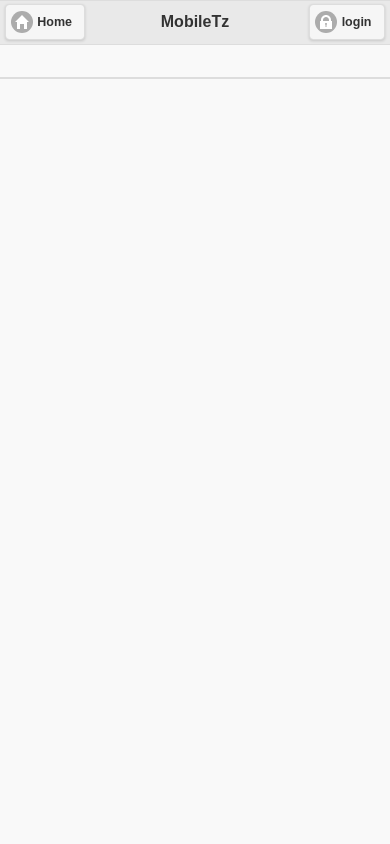
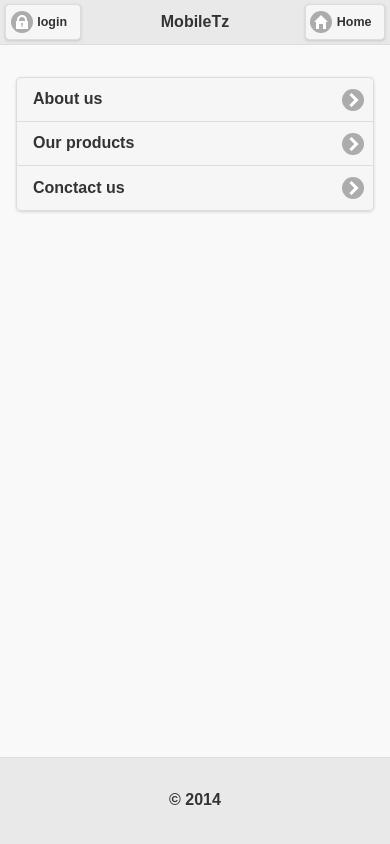
Before and after one commit to chingalo/mobile-phone-dealer, a Django app: page / in a window 390 px wide. Run offline with Django 3.2, Linux system fonts and the light colour scheme; parts of the project's set-up code (start-up, migrations or seed data) failed here and were passed over.

Commit message:
start home page for mobile tz site

```diff
--- a/templates/index.html
+++ b/templates/index.html
@@ -3,20 +3,87 @@
 
 <!-- home page -->
 <div data-role = "page" id = "home">
-
-	<div data-role = "header">
-		<a href = "#" class = "ui-btn ui-corner-all ui-shadow ui-icon-home ui-btn-icon-left">Home</a>
-		<a href = "#" class = "ui-btn ui-corner-all ui-shadow ui-icon-lock ui-btn-icon-left">login</a>
+	<div data-role = "header" data-position = "fixed">
+		<a href = "#" class = "ui-btn ui-btn-right  ui-corner-all ui-shadow ui-icon-home ui-btn-icon-left">Home</a>
+		<a href = "#" class = "ui-btn ui-btn-left  ui-corner-all ui-shadow ui-icon-lock ui-btn-icon-left">login</a>
 		<h5>MobileTz</h5>
-
 	</div>
 
 	<div data-role = "main" class = "ui-content">
 
+		<ul data-role = "listview" data-inset = "true">
+			<li><a href = "#aboutus">About us</a></li>
+			<li><a href = "#ourproducts">Our products</a></li>
+			<li><a href = "#conctactus" >Conctact us</a></li>
+		</ul>
+
 	</div>
 
-	<div data-role = "footer">
+	<div data-role = "footer" data-position = "fixed"><br>
+		<h4>&copy; {% now " Y" %}</h4><br>
+	</div>
+</div>
+
+
+
+<!---   our products page---->
+<div data-role = "page" id = "ourproducts">
+	<div data-role = "header" data-position = "fixed">
+		<a href = "#home" class = "ui-btn ui-btn-right  ui-corner-all ui-shadow ui-icon-home ui-btn-icon-left">Home</a>
+		<a href = "#" class = "ui-btn ui-btn-left  ui-corner-all ui-shadow ui-icon-lock ui-btn-icon-left">login</a>
+		<h5>MobileTz</h5>
+	</div>
+
+	<div data-role = "main" class = "ui-content">
+
+		our products.... commming soon
 
 	</div>
+
+	<div data-role = "footer" data-position = "fixed"><br>
+		<h4>&copy; {% now " Y" %}</h4><br>
+	</div>
 </div>
+
+
+<!---   about us page---->
+<div data-role = "page" id = "aboutus">
+	<div data-role = "header" data-position = "fixed">
+		<a href = "#home" class = "ui-btn ui-btn-right  ui-corner-all ui-shadow ui-icon-home ui-btn-icon-left">Home</a>
+		<a href = "#" class = "ui-btn ui-btn-left  ui-corner-all ui-shadow ui-icon-lock ui-btn-icon-left">login</a>
+		<h5>MobileTz</h5>
+	</div>
+
+	<div data-role = "main" class = "ui-content">
+
+		all about selling products for now based on mobile phones
+
+	</div>
+
+	<div data-role = "footer" data-position = "fixed"><br>
+		<h4>&copy; {% now " Y" %}</h4><br>
+	</div>
+</div>
+
+
+<!-- conctact us page ---->
+<div data-role = "page" id = "conctactus">
+	<div data-role = "header" data-position = "fixed">
+		<a href = "#home" class = "ui-btn ui-btn-right  ui-corner-all ui-shadow ui-icon-home ui-btn-icon-left">Home</a>
+		<a href = "#" class = "ui-btn ui-btn-left  ui-corner-all ui-shadow ui-icon-lock ui-btn-icon-left">login</a>
+		<h5>MobileTz</h5>
+	</div>
+
+	<div data-role = "main" class = "ui-content">
+
+		contact form ..... comming soon
+
+	</div>
+
+	<div data-role = "footer" data-position = "fixed"><br>
+		<h4>&copy; {% now " Y" %}</h4><br>
+	</div>
+</div>
+
+
 {%endblock%}
```
Also changed, not shown: templates/base.html (line endings or trailing spaces).
